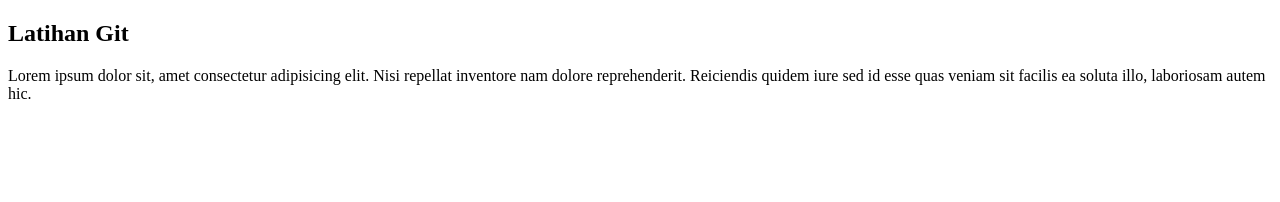
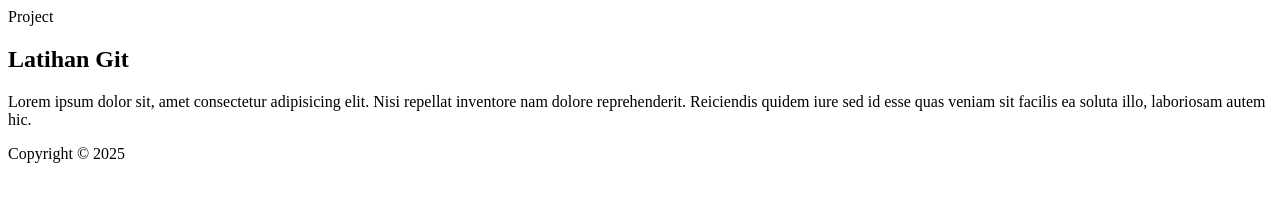
Before and after one commit to APExwin32mous/CompanyProfile, a plain HTML site: page index.html in a window 1280 px wide. Drawn offline with Linux system fonts and the light colour scheme.

Commit message:
penambahan header dan footer

```diff
--- a/index.html
+++ b/index.html
@@ -6,9 +6,11 @@
     <title>Latihan Git</title>
 </head>
 <body>
+    <header>Project</header>
     <h2>Latihan Git</h2>
     <div>
         <p>Lorem ipsum dolor sit, amet consectetur adipisicing elit. Nisi repellat inventore nam dolore reprehenderit. Reiciendis quidem iure sed id esse quas veniam sit facilis ea soluta illo, laboriosam autem hic.</p>
     </div>
+    <footer>Copyright &copy; 2025</footer>
 </body>
 </html>
```
